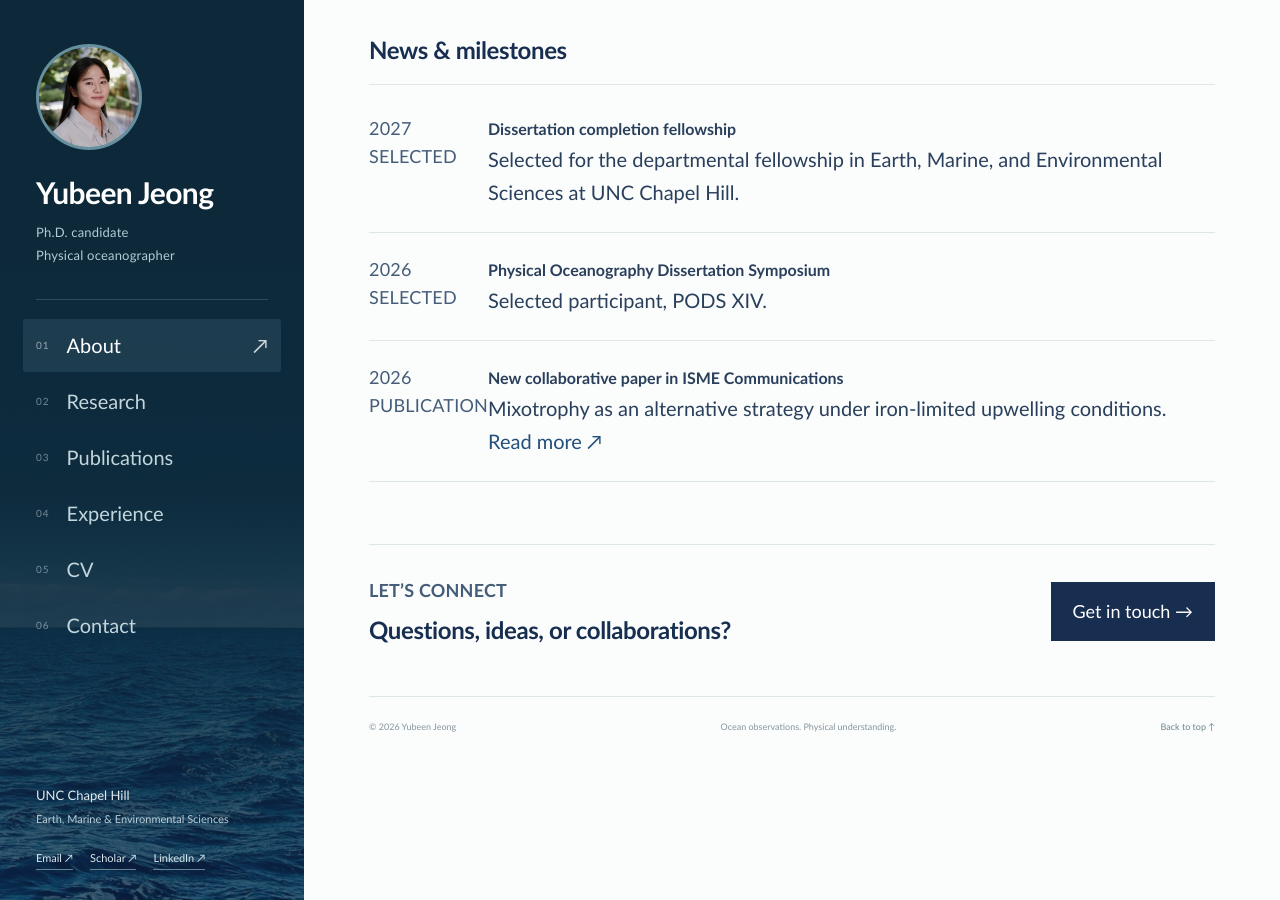
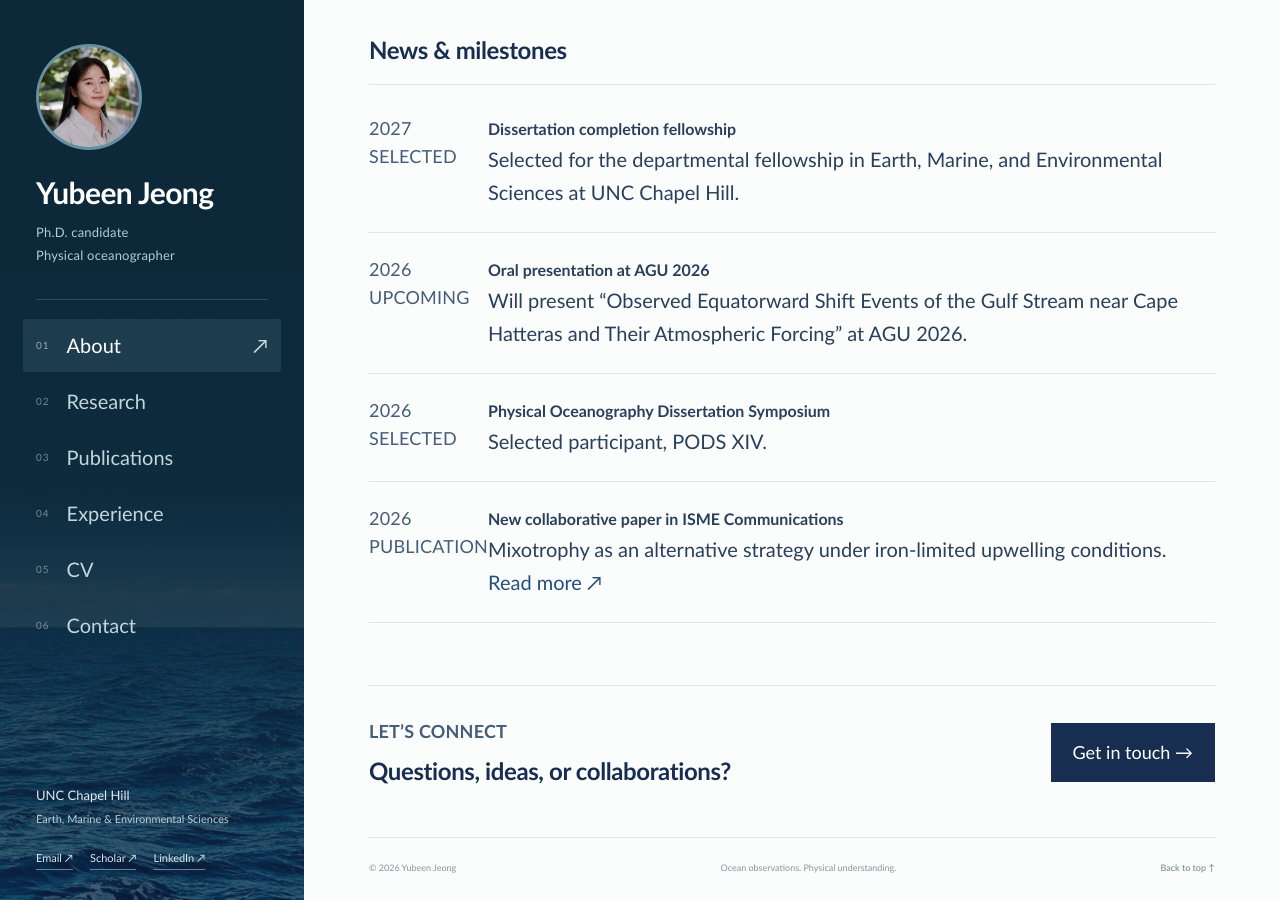
Before and after one commit to YubeenJ/YubeenJ.github.io, a Jekyll site: the page built from index.md, in a window 1280 px wide and 900 px high, scrolled down 1764 px. Built offline with Jekyll 4.4.1, drawn with Linux system fonts in a browser that asks for light colours.

Commit message:
Add upcoming AGU 2026 oral presentation to home news

```diff
--- a/_data/news.yml
+++ b/_data/news.yml
@@ -3,6 +3,10 @@
   title: Dissertation completion fellowship
   text: Selected for the departmental fellowship in Earth, Marine, and Environmental Sciences at UNC Chapel
     Hill.
+- year: 2026
+  label: Upcoming
+  title: Oral presentation at AGU 2026
+  text: Will present “Observed Equatorward Shift Events of the Gulf Stream near Cape Hatteras and Their Atmospheric Forcing” at AGU 2026.
 - year: 2026
   label: Selected
   title: Physical Oceanography Dissertation Symposium
```
